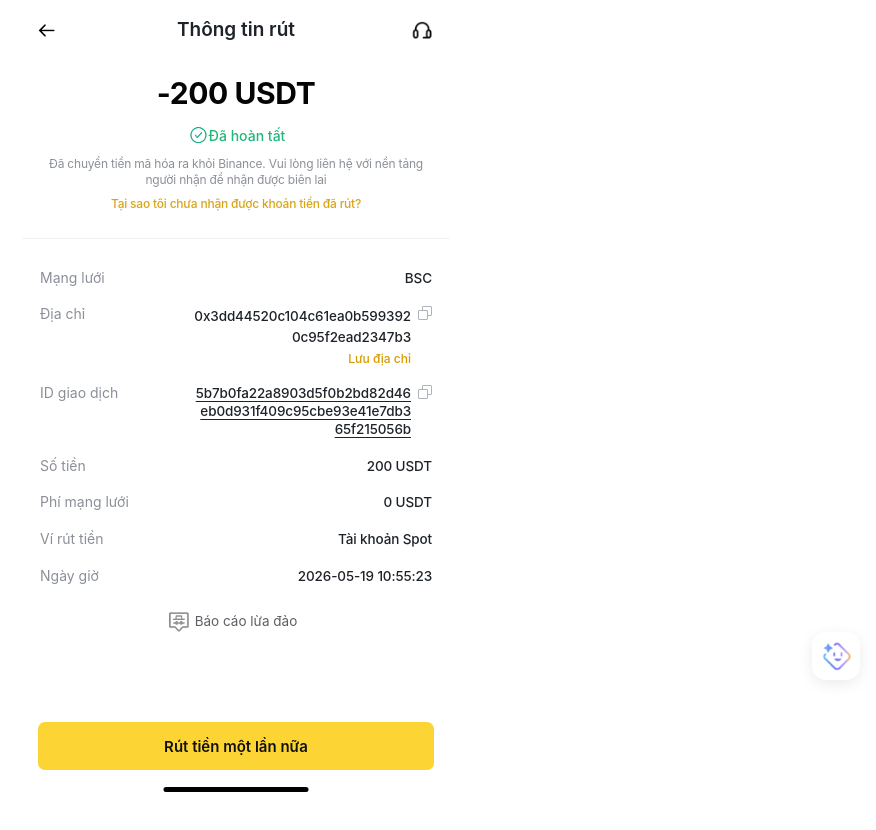
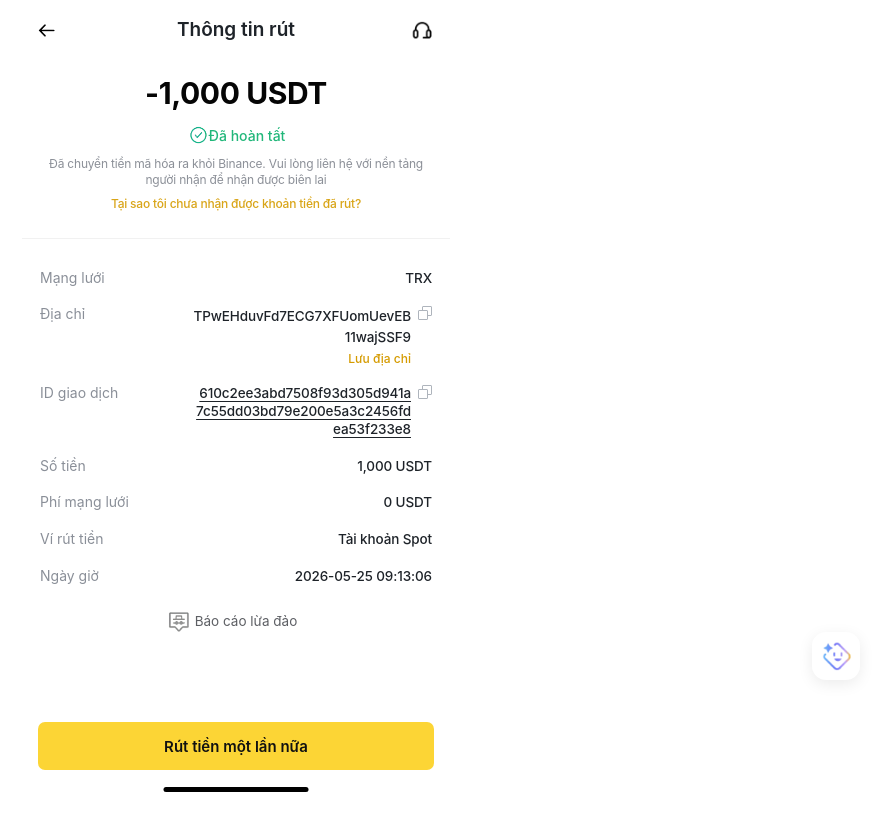
Before and after one commit to Duythang220911/binance-wallet-end, a React app: page withdraw-money.html in a window 1280 px wide. Shown: the whole page, without its empty margins (404-1280 px from the left). Built offline with nearby package versions, Linux system fonts and the light colour scheme.

Commit message:
Update withdraw-money.html

```diff
--- a/withdraw-money.html
+++ b/withdraw-money.html
@@ -24,7 +24,7 @@
     </header>
 
     <section class="summary">
-      <div class="amount">-200 USDT</div>
+      <div class="amount">-1,000 USDT</div>
 
      <div class="status">
   <img src="img/images/check-success.png"
@@ -47,7 +47,7 @@
 <section class="details">
   <div class="detail-row">
     <span>Mạng lưới</span>
-    <strong>BSC</strong>
+    <strong>TRX</strong>
   </div>
 
   <div class="detail-row address-row">
@@ -56,7 +56,7 @@
     <div class="detail-value">
       <div class="value-stack">
         <strong class="break-text">
-          0x3dd44520c104c61ea0b5993920c95f2ead2347b3
+          TPwEHduvFd7ECG7XFUomUevEB11wajSSF9
         </strong>
         <em class="save-address">Lưu địa chỉ</em>
       </div>
@@ -70,7 +70,7 @@
 
   <div class="detail-value">
     <strong class="break-text txid-text">
-      5b7b0fa22a8903d5f0b2bd82d46eb0d931f409c95cbe93e41e7db365f215056b
+      610c2ee3abd7508f93d305d941a7c55dd03bd79e200e5a3c2456fdea53f233e8
     </strong>
 
     <i class="copy-icon"></i>
@@ -79,7 +79,7 @@
 
   <div class="detail-row">
     <span>Số tiền</span>
-    <strong>200 USDT</strong>
+    <strong>1,000 USDT</strong>
   </div>
 
   <div class="detail-row">
@@ -94,7 +94,7 @@
 
   <div class="detail-row">
     <span>Ngày giờ</span>
-    <strong>2026-05-19 10:55:23</strong>
+    <strong>2026-05-25 09:13:06</strong>
   </div>
 </section>
 
```
